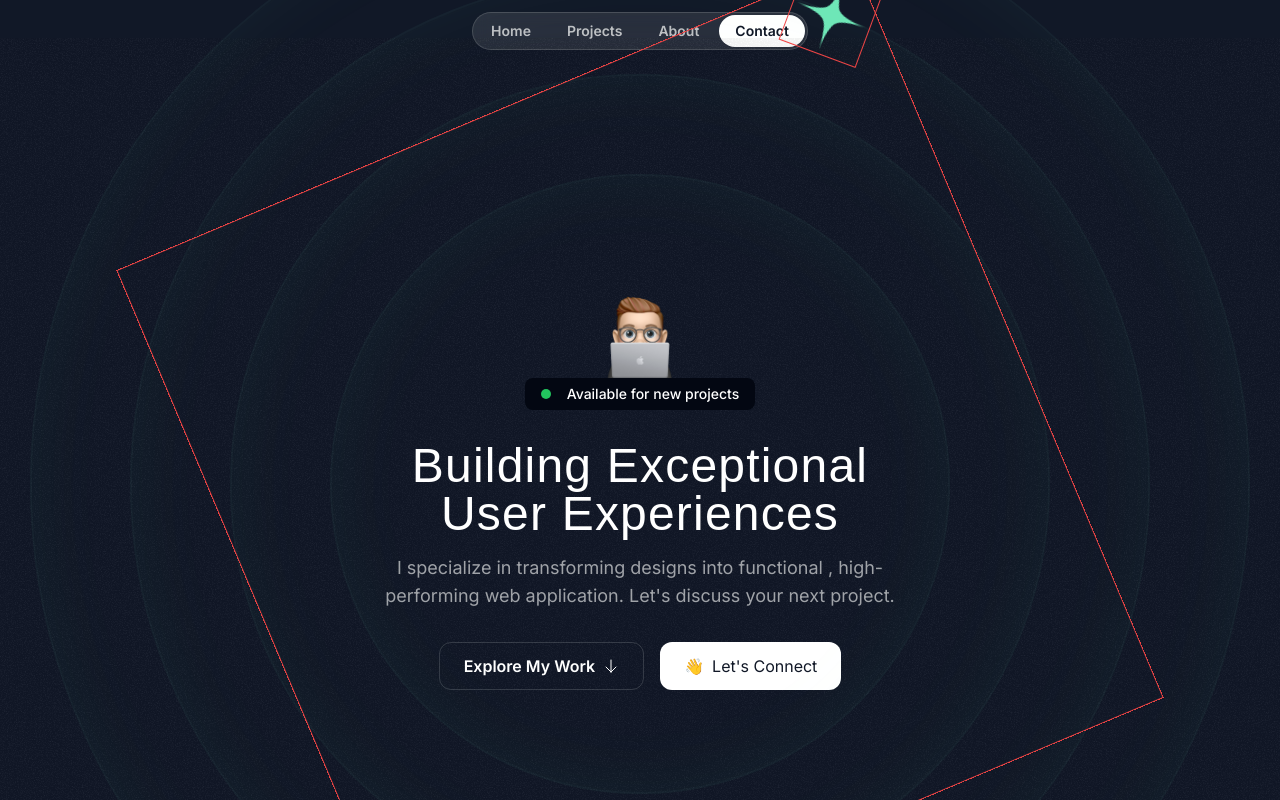
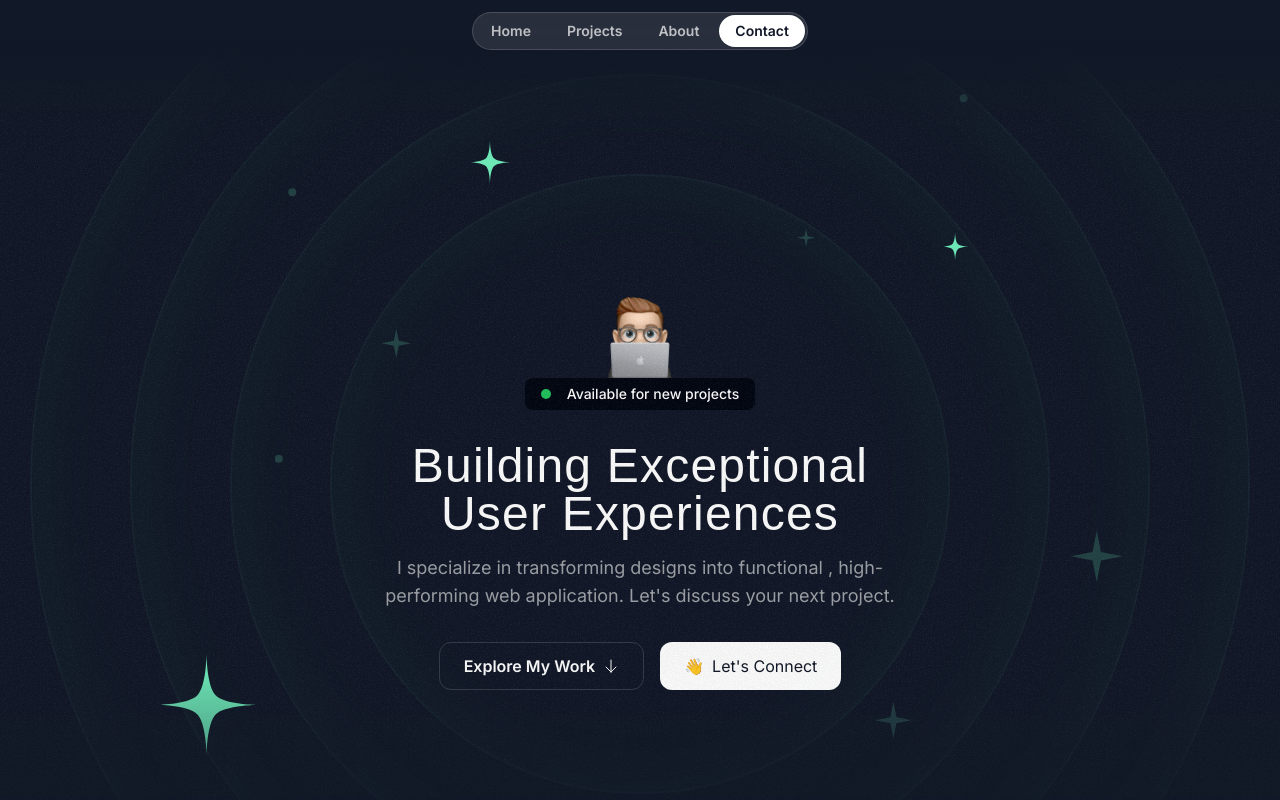
Before and after one commit to pavankafare/Portfolio-, a Next.js app: page / in a window 1280 px wide. Shown: the top 800 px of the page. Built offline with nearby package versions, Linux system fonts and the light colour scheme; a web font is replaced by a local one.

Commit message:
Hero Section Done

```diff
--- /dev/null
+++ b/src/components/HeroOrbit.tsx
@@ -0,0 +1,24 @@
+import React from 'react'
+import { PropsWithChildren } from 'react';
+import StarIcon from "@/assets/icons/star.svg";
+ export  const HeroOrbit = ({children ,size ,rotation}: PropsWithChildren <{ size:number ,rotation :number}>) =>  {
+  return (
+    <div className="absolute top-1/2 left-1/2 -translate-x-1/2 -translate-y-1/2 ">
+       <div className=" flex items-start justify-start  " style={{
+        transform: `rotate(${rotation}deg)`,
+        height :`${size}px`,
+        width :`${size}px`,
+       }}>
+       <div className="  inline-flex  " style={{
+         transform: `rotate(${rotation * -1}deg)`,
+       }}>
+          {children}
+       </div>
+       </div>
+        </div>
+  )
+}
+
+
+//  animate-spin [animation-duration:30s]"
+//  animate-spin [animation-duration:5s]
--- a/src/sections/Header.tsx
+++ b/src/sections/Header.tsx
@@ -1,6 +1,6 @@
 export const Header = () => {
 
-  return <div className="flex justify-center items-center relative top-3">
+  return <div className="flex justify-center items-center relative z-10 top-3">
 
     <nav className="flex gap-1 p-0.5 border border-white/15 rounded-full  bg-white/10 backdrop-blur">
       <a href="/" className="nav-item">Home</a>
--- a/src/sections/Hero.tsx
+++ b/src/sections/Hero.tsx
@@ -3,21 +3,52 @@
 import ArrowDown from "@/assets/icons/arrow-down.svg";
 import grainImage from "@/assets/images/grain.jpg";
 import StarIcon from "@/assets/icons/star.svg";
+import  SparkleIcon  from "@/assets/icons/sparkle.svg"
+import { HeroOrbit } from "@/components/HeroOrbit";
 
 export const HeroSection = () => {
   return (
     <div className="py-32 md:py-48 lg:py-60 relative z-0  overflow-x-clip">
-    <div className="absolute inset-0 -z-30 opacity-5 " style={{backgroundImage:`url(${grainImage.src})`}}></div>
+      <div className="absolute inset-0 [mask-image:linear-gradient(to_bottom,transparent,black_10%,black_70%,transparent)]">
+      <div className="absolute inset-0 -z-30 opacity-5 " style={{ backgroundImage: `url(${grainImage.src})` }}></div>
       <div className=" size-[620px] hero-ring"></div>
       <div className=" size-[820px] hero-ring"></div>
       <div className=" size-[1020px] hero-ring"></div>
       <div className=" size-[1220px] hero-ring"></div>
-    <div className="absolute top-1/2 left-1/2 -translate-x-1/2 -translate-y-1/2 ">
-    <div className=" border border-red-500 size-[800px] animate-spin [animation-duration:30s]">
-    <div className="border border-red-500 inline-flex animate-spin [animation-duration:5s]  ">
-       <StarIcon className="size-20 text-emerald-300"/>
-    </div>
-    </div>
+
+{/* Star code   and their rotation */}
+      <HeroOrbit size={800} rotation={-72}>
+        <StarIcon className="size-28 text-emerald-300" />
+      </HeroOrbit>
+      <HeroOrbit size={550} rotation={20}>
+        <StarIcon className="size-12 text-emerald-300" />
+      </HeroOrbit>
+      <HeroOrbit size={590} rotation={98}>
+        <StarIcon className="size-8 text-emerald-300" />
+      </HeroOrbit>
+      {/* sparkel icon  */}
+      <HeroOrbit size={430} rotation={-15}>
+        <SparkleIcon className="size-8 text-emerald-300/20" />
+      </HeroOrbit>
+      <HeroOrbit size={440} rotation={79}>
+        <SparkleIcon className="size-5 text-emerald-300/20" />
+      </HeroOrbit>
+      <HeroOrbit size={530} rotation={178}>
+        <SparkleIcon className="size-10 text-emerald-300/20" />
+      </HeroOrbit>
+      <HeroOrbit size={710} rotation={144}>
+        <SparkleIcon className="size-14 text-emerald-300/20" />
+      </HeroOrbit>
+      {/* circle icon  */}
+      <HeroOrbit size={720} rotation={85}>
+        <div className="size-2 rounded-full bg-emerald-300/20" ></div>
+      </HeroOrbit>
+      <HeroOrbit size={520} rotation={-41}>
+        <div className="size-2 rounded-full bg-emerald-300/20" ></div>
+      </HeroOrbit>
+      <HeroOrbit size={650} rotation={-5}>
+        <div className="size-2 rounded-full bg-emerald-300/20" ></div>
+      </HeroOrbit>
       </div>
       <div className="container">
         <div className="flex flex-col items-center">
@@ -36,7 +67,7 @@
         <div className=" flex flex-col  md:flex-row  justify-center items-center mt-8 gap-4">
           <button className="inline-flex items-center gap-2 border border-white/15 px-6 h-12  rounded-xl">
             <span className="font-semibold">Explore My Work</span>
-          <ArrowDown  className="size-4"/>
+            <ArrowDown className="size-4" />
           </button>
           <button className="inline-flex items-center gap-2 border-white bg-white text-gray-900 h-12 px-6 rounded-xl">
             <span>👋</span>
```
Lines whose indentation alone changed are shown as unchanged.
